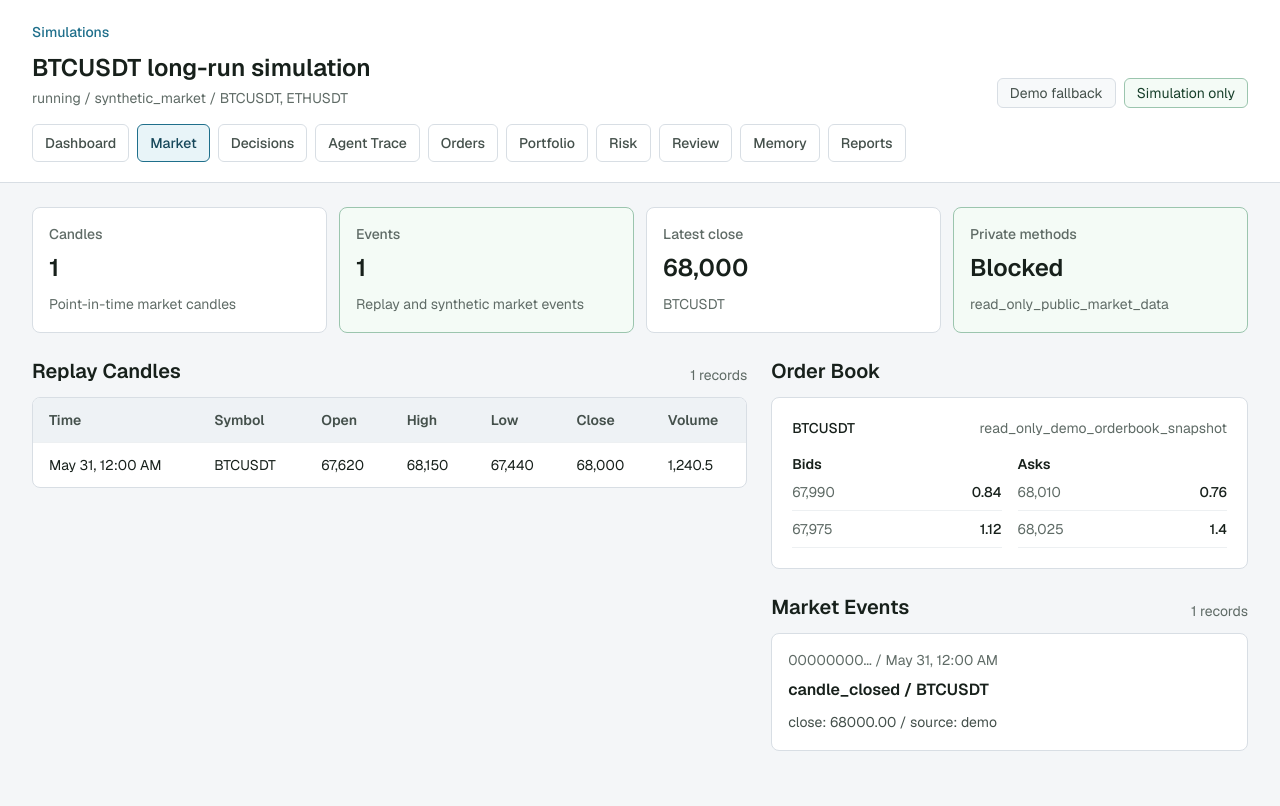
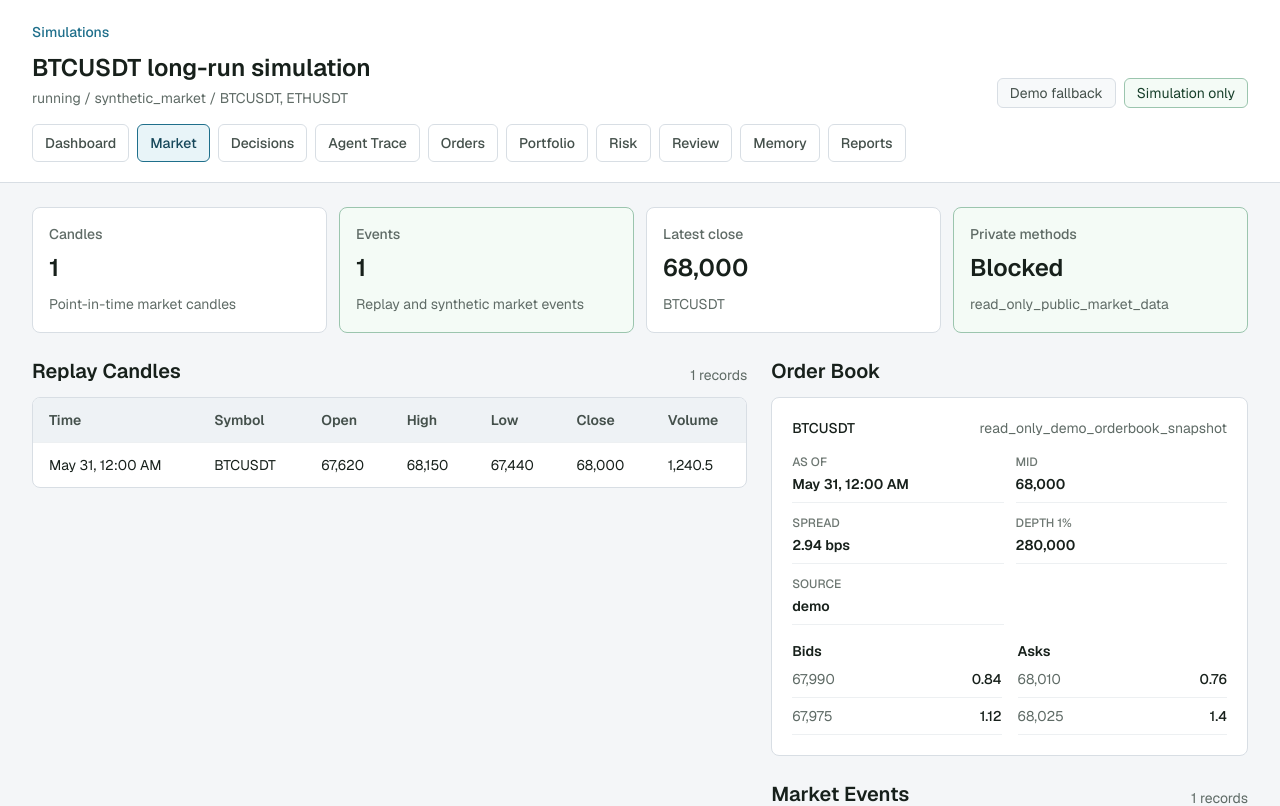
Before and after one commit to QianFuv/Tiko, a Next.js app in the folder app/: page /simulations/1/market in a window 1280 px wide. Shown: the top 806 px of the page. Built offline with nearby package versions, Linux system fonts and the light colour scheme; no server answers.

Commit message:
feat(web): show run scoped orderbook context

```diff
--- a/app/src/app/simulations/[runId]/market/page.tsx
+++ b/app/src/app/simulations/[runId]/market/page.tsx
@@ -4,7 +4,7 @@ import { RunNavigation } from "@/components/layout/RunNavigation";
 import { MetricCard } from "@/components/metric/MetricCard";
 import { fetchRunMarketData } from "@/lib/api-client";
 import { formatDateTime, formatNumber, shortId } from "@/lib/format";
-import type { Candle, MarketEvent, Metric } from "@/lib/types";
+import type { Candle, MarketEvent, MarketOrderBook, Metric } from "@/lib/types";
 
 /**
  * Render market replay and read-only market data for a simulation run.
@@ -64,12 +64,7 @@ export default async function MarketPage({
         <div className="grid gap-6 lg:grid-cols-[1.2fr_0.8fr]">
           <CandleTable candles={data.candles} />
           <div className="grid content-start gap-6">
-            <OrderBookPanel
-              symbol={data.orderBook.symbol}
-              bids={data.orderBook.bids}
-              asks={data.orderBook.asks}
-              policy={data.orderBook.data_policy}
-            />
+            <OrderBookPanel orderBook={data.orderBook} />
             <MarketEventList events={data.events} />
           </div>
         </div>
@@ -140,27 +135,67 @@ function CandleTable({ candles }: { candles: Candle[] }): ReactElement {
  * @returns Order book panel element.
  */
 function OrderBookPanel({
-  symbol,
-  bids,
-  asks,
-  policy,
+  orderBook,
 }: {
-  symbol: string;
-  bids: [string, string][];
-  asks: [string, string][];
-  policy: string;
+  orderBook: MarketOrderBook;
 }): ReactElement {
+  const metadata = [
+    {
+      label: "As of",
+      value: orderBook.as_of === null ? "N/A" : formatDateTime(orderBook.as_of),
+    },
+    {
+      label: "Mid",
+      value:
+        orderBook.mid_price === null
+          ? "N/A"
+          : formatNumber(orderBook.mid_price),
+    },
+    {
+      label: "Spread",
+      value:
+        orderBook.spread_bps === null
+          ? "N/A"
+          : `${formatNumber(orderBook.spread_bps)} bps`,
+    },
+    {
+      label: "Depth 1%",
+      value:
+        orderBook.depth_1pct_usd === null
+          ? "N/A"
+          : formatNumber(orderBook.depth_1pct_usd),
+    },
+    {
+      label: "Source",
+      value: orderBook.source ?? "N/A",
+    },
+  ];
+
   return (
     <div>
       <h2 className="text-xl font-semibold">Order Book</h2>
       <div className="mt-3 rounded-lg border border-[#d8dee4] bg-white p-5">
         <div className="flex items-center justify-between gap-3 text-sm">
-          <span className="font-medium text-[#17201b]">{symbol}</span>
-          <span className="text-[#5f6b66]">{policy}</span>
+          <span className="font-medium text-[#17201b]">{orderBook.symbol}</span>
+          <span className="break-words text-right text-[#5f6b66]">
+            {orderBook.data_policy}
+          </span>
+        </div>
+        <div className="mt-4 grid gap-3 sm:grid-cols-2">
+          {metadata.map((item) => (
+            <div key={item.label} className="border-b border-[#edf0f2] pb-2">
+              <p className="text-xs font-medium uppercase text-[#6c7671]">
+                {item.label}
+              </p>
+              <p className="mt-1 text-sm font-semibold text-[#17201b]">
+                {item.value}
+              </p>
+            </div>
+          ))}
         </div>
         <div className="mt-4 grid gap-4 md:grid-cols-2">
-          <BookSide title="Bids" rows={bids} />
-          <BookSide title="Asks" rows={asks} />
+          <BookSide title="Bids" rows={orderBook.bids} />
+          <BookSide title="Asks" rows={orderBook.asks} />
         </div>
       </div>
     </div>
--- a/app/src/lib/api-client.tsx
+++ b/app/src/lib/api-client.tsx
@@ -430,17 +430,22 @@ export async function fetchMarketCandles(
 }
 
 /**
- * Fetch read-only order book policy data for a symbol.
+ * Fetch read-only order book data for a symbol.
  *
  * @param symbol - Market symbol.
+ * @param runId - Optional simulation run identifier.
  * @returns Order book data from the backend or demo fallback data.
  */
 export async function fetchMarketOrderBook(
   symbol: string,
+  runId?: string,
 ): Promise<ApiData<MarketOrderBook>> {
-  return fetchApiData(
-    `/api/market/orderbook?symbol=${encodeURIComponent(symbol)}`,
-    () => buildDemoOrderBook(symbol),
+  const params = new URLSearchParams({ symbol });
+  if (runId !== undefined) {
+    params.set("run_id", runId);
+  }
+  return fetchApiData(`/api/market/orderbook?${params.toString()}`, () =>
+    buildDemoOrderBook(symbol),
   );
 }
 
@@ -474,7 +479,7 @@ export async function fetchRunMarketData(
     await Promise.all([
       fetchMarketSymbols(),
       fetchMarketCandles(runId),
-      fetchMarketOrderBook(primarySymbol),
+      fetchMarketOrderBook(primarySymbol, runId),
       fetchMarketEvents(runId),
     ]);
   return {
```
